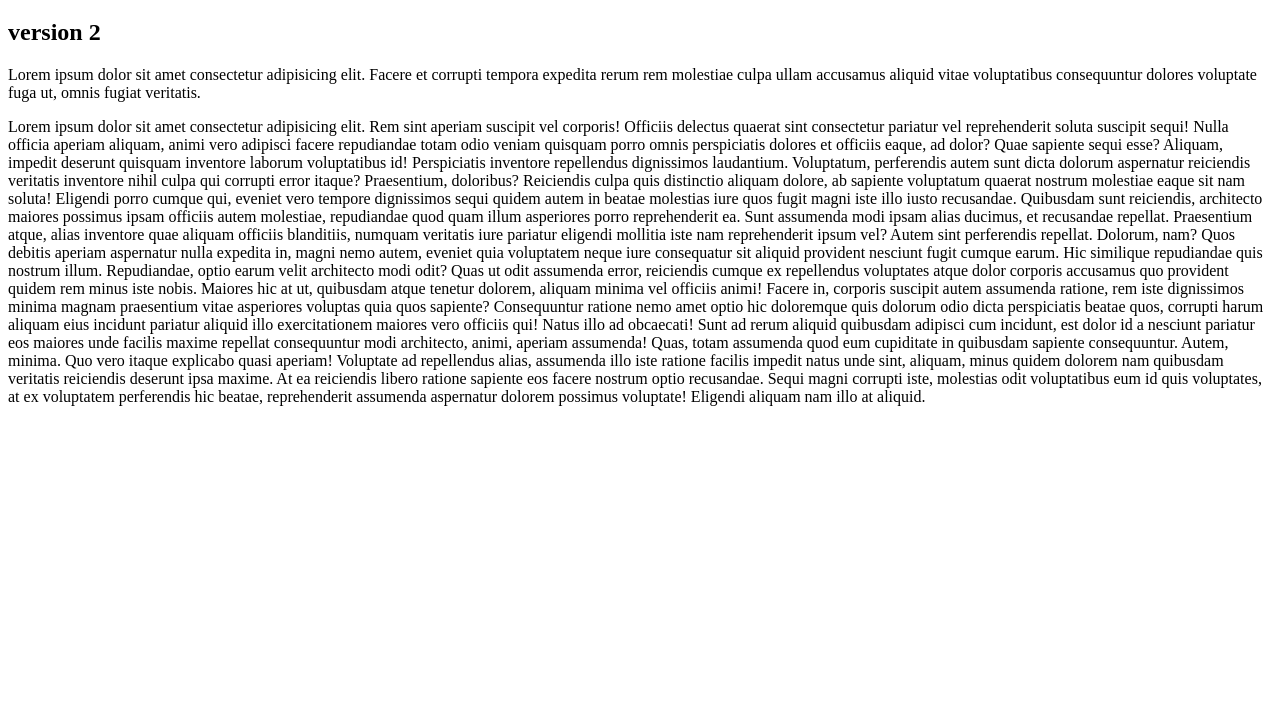
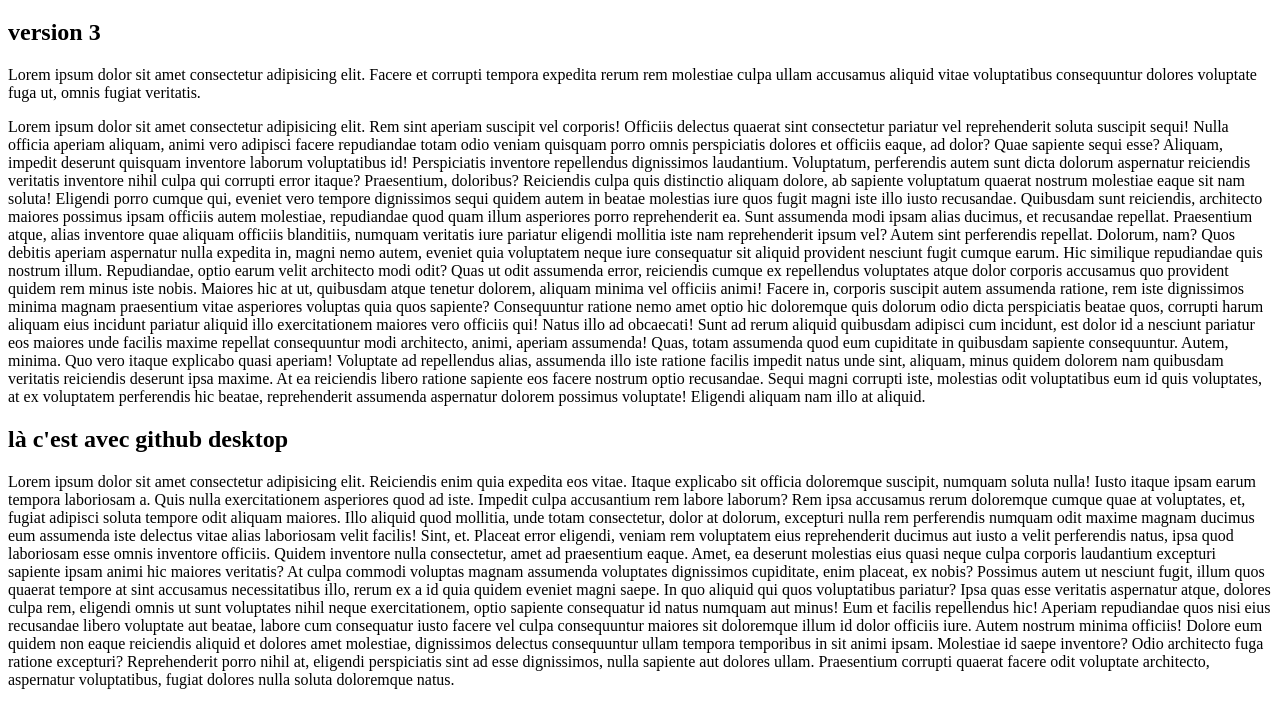
Before and after one commit to bellemont/github-video, a plain HTML site: page index.html in a window 1280 px wide. Shown: the part 61-788 px from the top of the page. Drawn offline with Linux system fonts and the light colour scheme.

Commit message:
Update index.html
commiter avec github desktop.

```diff
--- a/index.html
+++ b/index.html
@@ -1,5 +1,5 @@
 <!DOCTYPE html>
-<html lang="en">
+<html lang="fr">
   <head>
     <meta charset="UTF-8" />
     <meta http-equiv="X-UA-Compatible" content="IE=edge" />
@@ -8,7 +8,7 @@
   </head>
   <body>
     <h1>Cour Github</h1>
-    <h2>version 2</h2>
+    <h2>version 3</h2>
     <p>
       Lorem ipsum dolor sit amet consectetur adipisicing elit. Facere et
       corrupti tempora expedita rerum rem molestiae culpa ullam accusamus
@@ -61,5 +61,39 @@
       reprehenderit assumenda aspernatur dolorem possimus voluptate! Eligendi
       aliquam nam illo at aliquid.
     </p>
+    <h2>là c'est avec github desktop</h2>
+    <p>
+      Lorem ipsum dolor sit amet consectetur adipisicing elit. Reiciendis enim
+      quia expedita eos vitae. Itaque explicabo sit officia doloremque suscipit,
+      numquam soluta nulla! Iusto itaque ipsam earum tempora laboriosam a. Quis
+      nulla exercitationem asperiores quod ad iste. Impedit culpa accusantium
+      rem labore laborum? Rem ipsa accusamus rerum doloremque cumque quae at
+      voluptates, et, fugiat adipisci soluta tempore odit aliquam maiores. Illo
+      aliquid quod mollitia, unde totam consectetur, dolor at dolorum, excepturi
+      nulla rem perferendis numquam odit maxime magnam ducimus eum assumenda
+      iste delectus vitae alias laboriosam velit facilis! Sint, et. Placeat
+      error eligendi, veniam rem voluptatem eius reprehenderit ducimus aut iusto
+      a velit perferendis natus, ipsa quod laboriosam esse omnis inventore
+      officiis. Quidem inventore nulla consectetur, amet ad praesentium eaque.
+      Amet, ea deserunt molestias eius quasi neque culpa corporis laudantium
+      excepturi sapiente ipsam animi hic maiores veritatis? At culpa commodi
+      voluptas magnam assumenda voluptates dignissimos cupiditate, enim placeat,
+      ex nobis? Possimus autem ut nesciunt fugit, illum quos quaerat tempore at
+      sint accusamus necessitatibus illo, rerum ex a id quia quidem eveniet
+      magni saepe. In quo aliquid qui quos voluptatibus pariatur? Ipsa quas esse
+      veritatis aspernatur atque, dolores culpa rem, eligendi omnis ut sunt
+      voluptates nihil neque exercitationem, optio sapiente consequatur id natus
+      numquam aut minus! Eum et facilis repellendus hic! Aperiam repudiandae
+      quos nisi eius recusandae libero voluptate aut beatae, labore cum
+      consequatur iusto facere vel culpa consequuntur maiores sit doloremque
+      illum id dolor officiis iure. Autem nostrum minima officiis! Dolore eum
+      quidem non eaque reiciendis aliquid et dolores amet molestiae, dignissimos
+      delectus consequuntur ullam tempora temporibus in sit animi ipsam.
+      Molestiae id saepe inventore? Odio architecto fuga ratione excepturi?
+      Reprehenderit porro nihil at, eligendi perspiciatis sint ad esse
+      dignissimos, nulla sapiente aut dolores ullam. Praesentium corrupti
+      quaerat facere odit voluptate architecto, aspernatur voluptatibus, fugiat
+      dolores nulla soluta doloremque natus.
+    </p>
   </body>
 </html>
```
